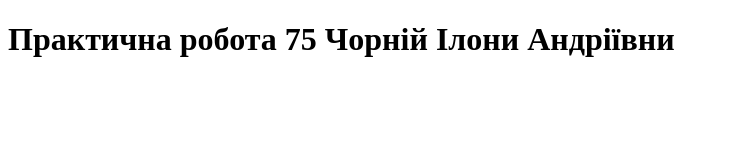
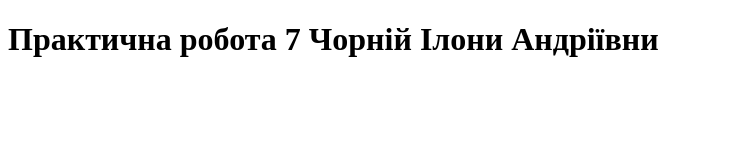
Before and after one commit to Ilona-Chorniy/Web, a plain HTML site: page PR7/index.html in a window 1280 px wide. Shown: the whole page, without its empty margins (0-729 px from the left). Drawn offline with Linux system fonts and the light colour scheme.

Commit message:
Update index.html

```diff
--- a/PR7/index.html
+++ b/PR7/index.html
@@ -5,7 +5,7 @@
 <title>Практична робота №7 </title>
 </head>
 <body>
-    <h1>Практична робота 75 Чорній Ілони Андріївни</h1>
+    <h1>Практична робота 7 Чорній Ілони Андріївни</h1>
     <script src="PR7.JS"></script>
 </body>
 </html>
```
